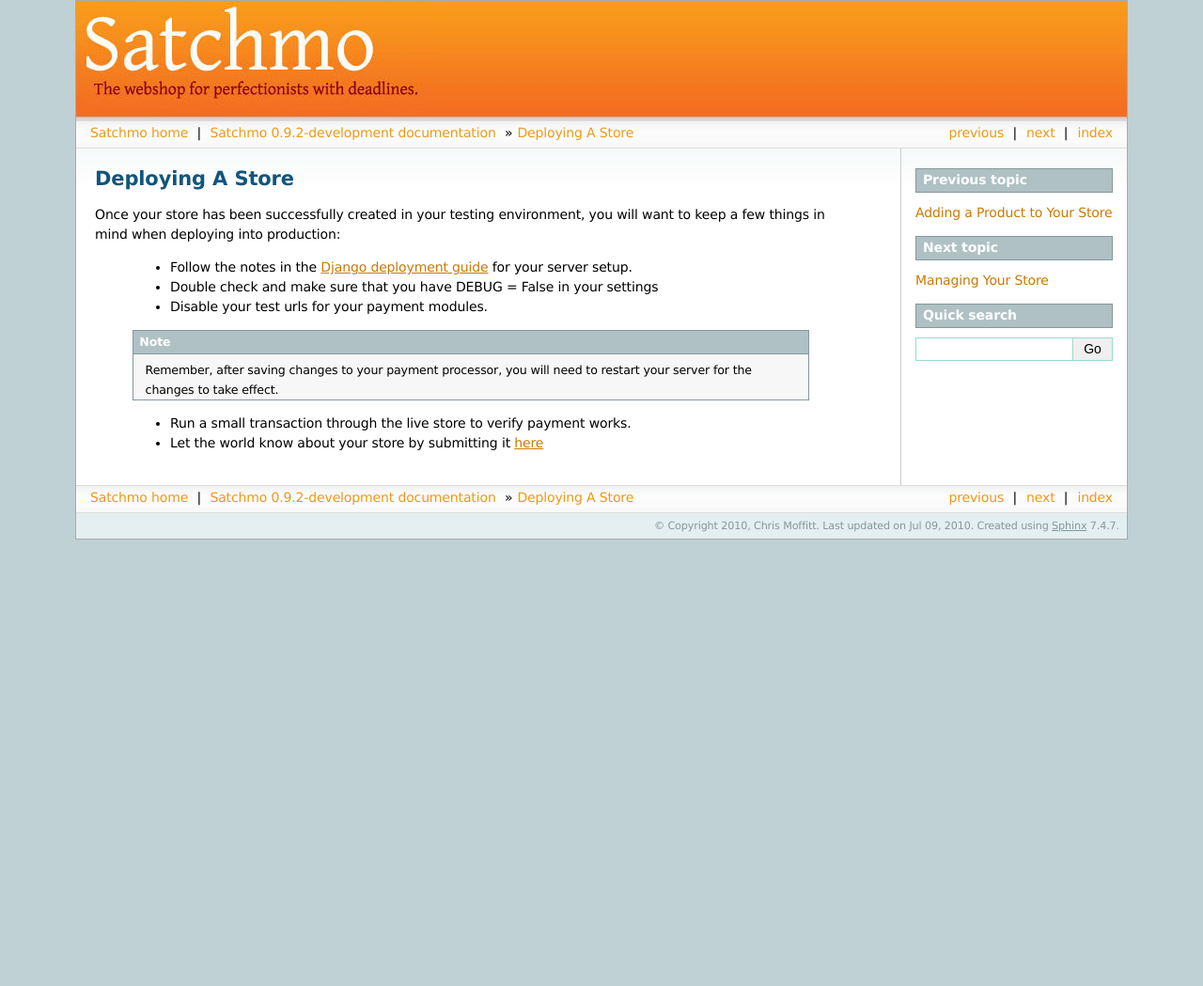
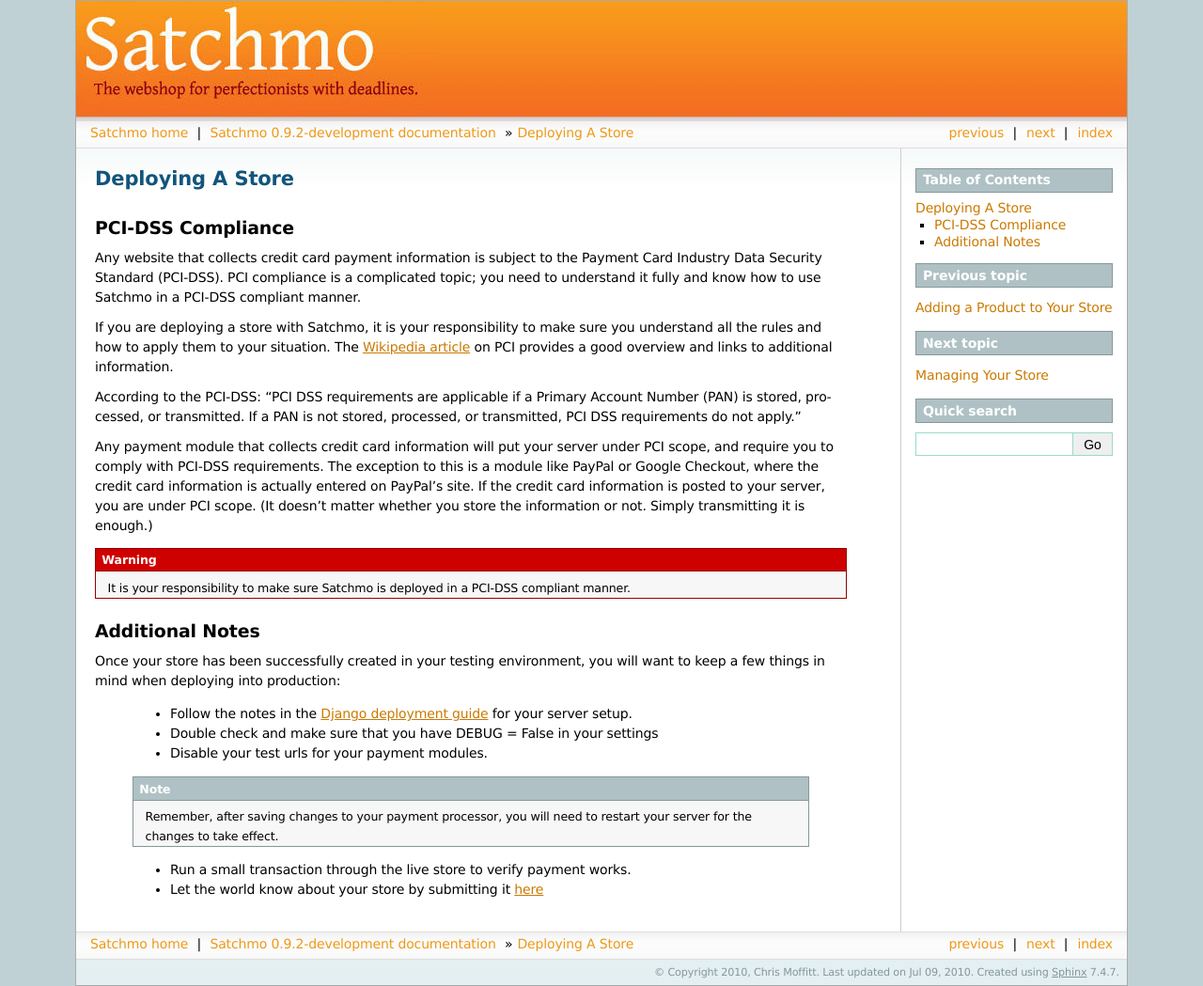
Before and after one commit to opencoca/WEB-Satchmo, a Sphinx documentation site: the page built from docs/deploying.txt, in a window 1280 px wide. Shown: the whole page at 94% size. Built offline with Sphinx 7.4.7, drawn with Linux system fonts in a browser that asks for light colours; before the commit the page ends 900 px from its top, so only the background shows below that.

Commit message:
Add some more info on PCI-DSS compliance to the docs. Closes #1177

```diff
--- a/docs/deploying.txt
+++ b/docs/deploying.txt
@@ -1,5 +1,30 @@
 Deploying A Store
 =================
+
+.. index:: PCI-DSS
+
+PCI-DSS Compliance
+------------------
+Any website that collects credit card payment information is subject to the Payment Card Industry Data Security Standard (PCI-DSS).
+PCI compliance is a complicated topic; you need to understand it fully and know how to use Satchmo in a PCI-DSS compliant manner.
+
+If you are deploying a store with Satchmo, it is your responsibility to make sure you understand all the rules and how to apply them to
+your situation. The `Wikipedia article <http://en.wikipedia.org/wiki/Payment_Card_Industry_Data_Security_Standard>`_ on PCI provides a
+good overview and links to additional information.
+
+According to the PCI-DSS: "PCI DSS requirements are applicable if a Primary Account Number (PAN) is stored, processed, or transmitted.
+If a PAN is not stored, processed, or transmitted, PCI DSS requirements do not apply."
+
+Any payment module that collects credit card information will put your server under PCI scope, and require you to comply with PCI-DSS
+requirements. The exception to this is a module like PayPal or Google Checkout, where the credit card information is actually entered
+on PayPal's site. If the credit card information is posted to your server, you are under PCI scope. (It doesn't matter whether
+you store the information or not. Simply transmitting it is enough.)
+
+.. warning::
+    It is your responsibility to make sure Satchmo is deployed in a PCI-DSS compliant manner.
+
+Additional Notes
+----------------
 
 Once your store has been successfully created in your testing environment, you will
 want to keep a few things in mind when deploying into production:
--- a/docs/release-notes-0-9-2.txt
+++ b/docs/release-notes-0-9-2.txt
@@ -11,6 +11,8 @@
 - Update the default templates to show quick orders and category indexes
 - Ensure notes fields can be saved if they are included in the checkout process
 - Display country names instead of abbreviations in templates
+- Update google analytics code to use latest tracker js
+- Add an unlimited downloads option for downloadable products
 
 Translations
 ------------
```
